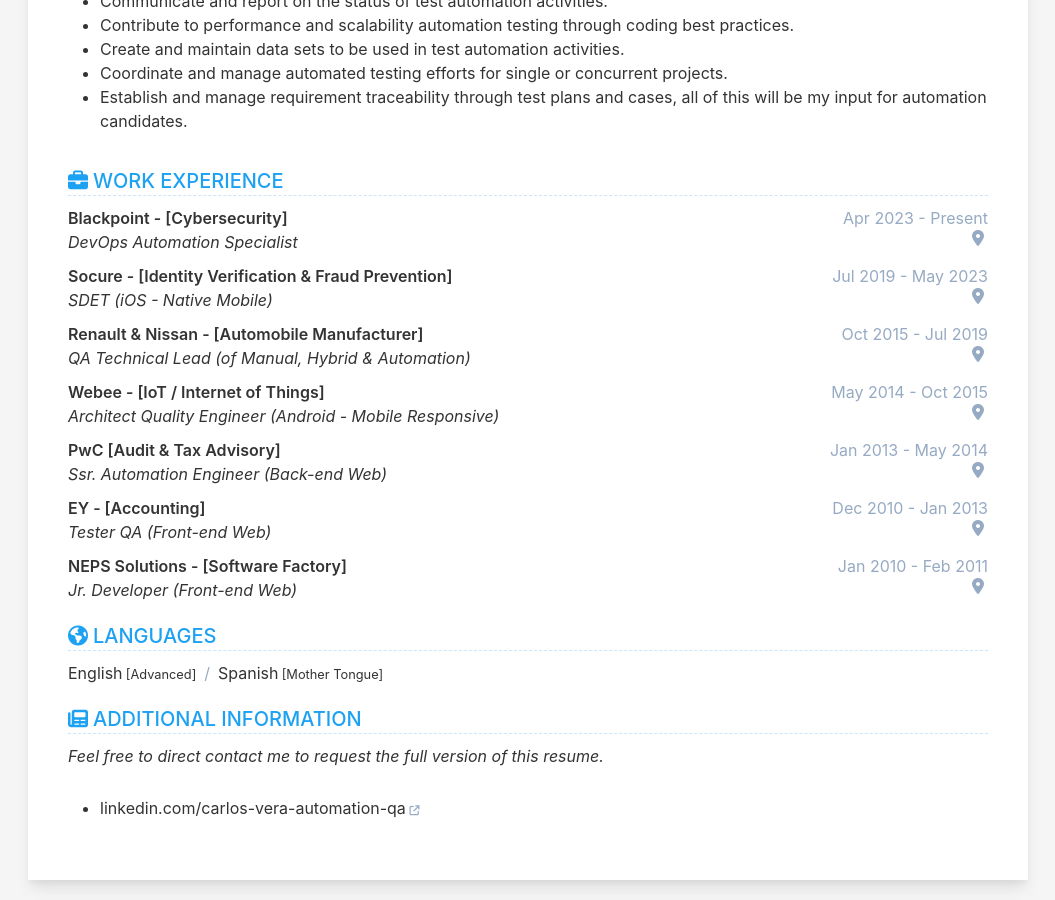
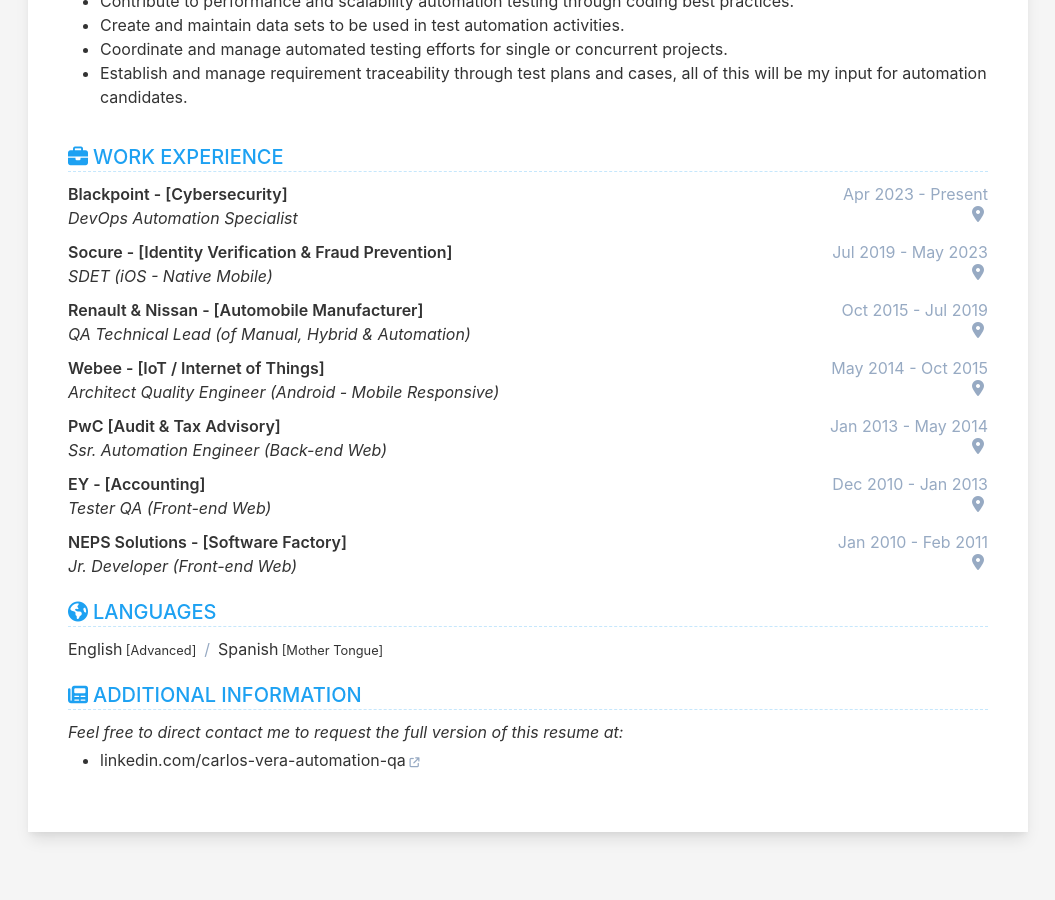
Before and after one commit to cvera08/short-resume, a Jekyll site: the page built from index.html, in a window 1280 px wide and 900 px high, scrolled down 1774 px. Shown: the whole window, without its empty margins (112-1167 px from the left). Built offline with Jekyll 4.4.1, drawn with Linux system fonts in a browser that asks for light colours; after the commit the page ends 2626 px from its top, so only the background shows below that.

Commit message:
style: additional information

```diff
--- a/_data/data.yml
+++ b/_data/data.yml
@@ -19,8 +19,6 @@ contact:
   linkedin: |
     carlos-vera-automation-qa
 
-    <br>
-    <br>
 
 profile:
   show: true
@@ -187,6 +185,5 @@ publication:
   order: 12
   title: ADDITIONAL INFORMATION
   description: |
-    *Feel free to direct contact me to request the full version of this resume.*
-    <br>
+    *Feel free to direct contact me to request the full version of this resume at:*
     - [linkedin.com/carlos-vera-automation-qa](https://www.linkedin.com/in/carlos-vera-automation-qa)
```
